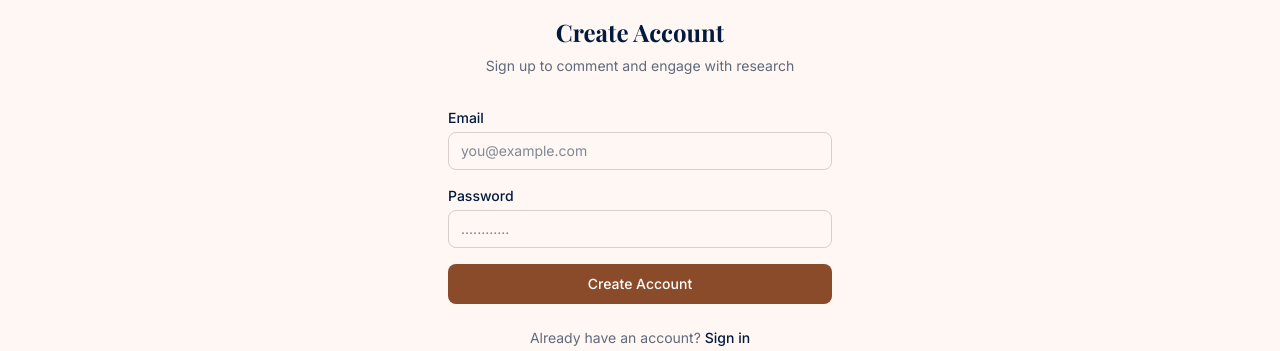
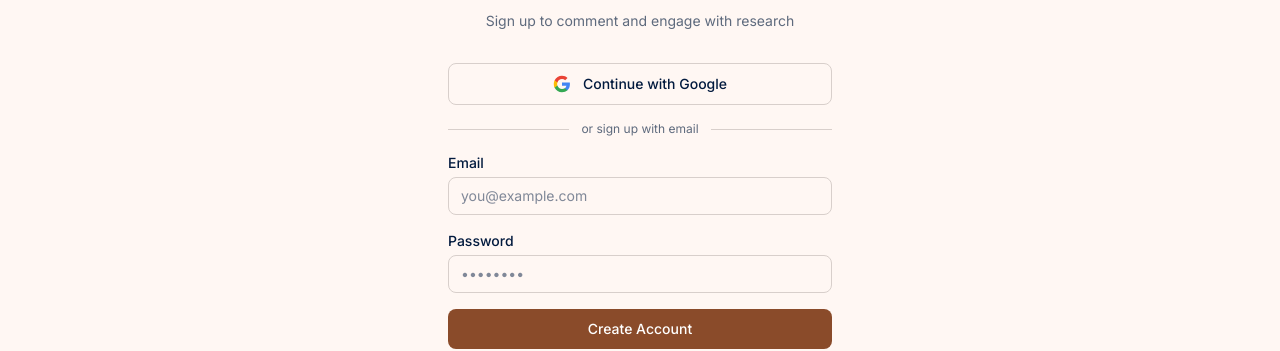
Before and after one commit to AadiZer01/aadithsantosh_website, a Next.js app: page /signup in a window 1280 px wide. Shown: the part 219-570 px from the top of the page. Built offline with nearby package versions, Linux system fonts and the light colour scheme; no server answers; a web font is replaced by a local one.

Commit message:
feat: add Google OAuth, auth callback route, fix password placeholder

```diff
--- a/src/app/login/page.tsx
+++ b/src/app/login/page.tsx
@@ -1,197 +1,144 @@
 'use client'
 
-
-
 import { useState } from 'react'
-
 import { createClient } from '@/lib/supabase/client'
-
 import { useRouter } from 'next/navigation'
-
 import Link from 'next/link'
 
-
-
 export default function LoginPage() {
-
   const [email, setEmail] = useState('')
-
   const [password, setPassword] = useState('')
-
   const [error, setError] = useState<string | null>(null)
-
   const [loading, setLoading] = useState(false)
-
+  const [oauthLoading, setOauthLoading] = useState<'google' | null>(null)
   const router = useRouter()
-
   const supabase = createClient()
 
-
-
   const handleLogin = async (e: React.FormEvent) => {
-
     e.preventDefault()
-
     setLoading(true)
-
     setError(null)
 
-
-
-    const { error } = await supabase.auth.signInWithPassword({
-
-      email,
-
-      password,
-
-    })
-
-
+    const { error } = await supabase.auth.signInWithPassword({ email, password })
 
     if (error) {
-
       setError(error.message)
-
       setLoading(false)
-
       return
-
     }
 
-
-
     router.push('/')
-
     router.refresh()
-
   }
 
-
+  const handleGoogle = async () => {
+    setOauthLoading('google')
+    setError(null)
+    const { error } = await supabase.auth.signInWithOAuth({
+      provider: 'google',
+      options: {
+        redirectTo: `${window.location.origin}/auth/callback`,
+      },
+    })
+    if (error) {
+      setError(error.message)
+      setOauthLoading(null)
+    }
+  }
 
   return (
-
     <div className="min-h-[calc(100vh-8rem)] flex items-center justify-center px-4">
-
       <div className="w-full max-w-sm">
-
         <div className="text-center mb-8">
-
           <h1 className="text-2xl font-bold text-ink">Sign In</h1>
-
           <p className="text-sm text-muted mt-2">
-
             Sign in to access research and discussions
-
           </p>
-
         </div>
 
+        {/* Google OAuth */}
+        <button
+          onClick={handleGoogle}
+          disabled={!!oauthLoading || loading}
+          className="w-full flex items-center justify-center gap-3 px-4 py-2.5 border border-line rounded-lg text-sm font-medium text-ink hover:bg-line/20 disabled:opacity-50 disabled:cursor-not-allowed transition-colors mb-4"
+        >
+          {oauthLoading === 'google' ? (
+            <span className="text-muted">Redirecting…</span>
+          ) : (
+            <>
+              <svg width="18" height="18" viewBox="0 0 24 24" xmlns="http://www.w3.org/2000/svg">
+                <path d="M22.56 12.25c0-.78-.07-1.53-.2-2.25H12v4.26h5.92c-.26 1.37-1.04 2.53-2.21 3.31v2.77h3.57c2.08-1.92 3.28-4.74 3.28-8.09z" fill="#4285F4"/>
+                <path d="M12 23c2.97 0 5.46-.98 7.28-2.66l-3.57-2.77c-.98.66-2.23 1.06-3.71 1.06-2.86 0-5.29-1.93-6.16-4.53H2.18v2.84C3.99 20.53 7.7 23 12 23z" fill="#34A853"/>
+                <path d="M5.84 14.09c-.22-.66-.35-1.36-.35-2.09s.13-1.43.35-2.09V7.07H2.18C1.43 8.55 1 10.22 1 12s.43 3.45 1.18 4.93l3.66-2.84z" fill="#FBBC05"/>
+                <path d="M12 5.38c1.62 0 3.06.56 4.21 1.64l3.15-3.15C17.45 2.09 14.97 1 12 1 7.7 1 3.99 3.47 2.18 7.07l3.66 2.84c.87-2.6 3.3-4.53 6.16-4.53z" fill="#EA4335"/>
+              </svg>
+              Continue with Google
+            </>
+          )}
+        </button>
 
+        {/* Divider */}
+        <div className="relative mb-4">
+          <div className="absolute inset-0 flex items-center">
+            <div className="w-full border-t border-line" />
+          </div>
+          <div className="relative flex justify-center text-xs text-muted">
+            <span className="bg-paper px-3">or sign in with email</span>
+          </div>
+        </div>
 
+        {/* Email/password form */}
         <form onSubmit={handleLogin} className="space-y-4">
+          <div>
+            <label htmlFor="email" className="block text-sm font-medium text-ink mb-1">
+              Email
+            </label>
+            <input
+              id="email"
+              type="email"
+              value={email}
+              onChange={(e) => setEmail(e.target.value)}
+              className="w-full px-3 py-2 border border-line rounded-lg text-sm focus:outline-none focus:ring-2 focus:ring-accent focus:border-transparent"
+              placeholder="you@example.com"
+              required
+            />
+          </div>
 
           <div>
-
-            <label htmlFor="email" className="block text-sm font-medium text-ink mb-1">
-
-              Email
-
+            <label htmlFor="password" className="block text-sm font-medium text-ink mb-1">
+              Password
             </label>
-
             <input
-
-              id="email"
-
-              type="email"
-
-              value={email}
-
-              onChange={(e) => setEmail(e.target.value)}
-
+              id="password"
+              type="password"
+              value={password}
+              onChange={(e) => setPassword(e.target.value)}
               className="w-full px-3 py-2 border border-line rounded-lg text-sm focus:outline-none focus:ring-2 focus:ring-accent focus:border-transparent"
-
-              placeholder="you@example.com"
-
+              placeholder="••••••••"
               required
-
             />
-
           </div>
 
-
-
-          <div>
-
-            <label htmlFor="password" className="block text-sm font-medium text-ink mb-1">
-
-              Password
-
-            </label>
-
-            <input
-
-              id="password"
-
-              type="password"
-
-              value={password}
-
-              onChange={(e) => setPassword(e.target.value)}
-
-              className="w-full px-3 py-2 border border-line rounded-lg text-sm focus:outline-none focus:ring-2 focus:ring-accent focus:border-transparent"
-
-              placeholder="��������"
-
-              required
-
-            />
-
-          </div>
-
-
-
           {error && (
-
             <p className="text-sm text-negative bg-negative/10 px-3 py-2 rounded-lg">{error}</p>
-
           )}
 
-
-
           <button
-
             type="submit"
-
-            disabled={loading}
-
+            disabled={loading || !!oauthLoading}
             className="w-full px-4 py-2.5 bg-accent text-white rounded-lg font-medium text-sm hover:bg-accent/90 disabled:opacity-50 disabled:cursor-not-allowed transition-colors"
-
           >
-
             {loading ? 'Signing in...' : 'Sign In'}
-
           </button>
-
         </form>
 
-
-
         <p className="text-center text-sm text-muted mt-6">
-
           Don&apos;t have an account?{' '}
-
           <Link href="/signup" className="text-ink font-medium hover:underline">
-
             Sign up
-
           </Link>
-
         </p>
-
       </div>
-
     </div>
-
   )
-
 }
--- a/src/app/signup/page.tsx
+++ b/src/app/signup/page.tsx
@@ -1,197 +1,144 @@
 'use client'
 
-
-
 import { useState } from 'react'
-
 import { createClient } from '@/lib/supabase/client'
-
 import { useRouter } from 'next/navigation'
-
 import Link from 'next/link'
 
-
-
 export default function SignupPage() {
-
   const [email, setEmail] = useState('')
-
   const [password, setPassword] = useState('')
-
   const [error, setError] = useState<string | null>(null)
-
   const [loading, setLoading] = useState(false)
-
+  const [oauthLoading, setOauthLoading] = useState<'google' | null>(null)
   const router = useRouter()
-
   const supabase = createClient()
 
-
-
   const handleSignup = async (e: React.FormEvent) => {
-
     e.preventDefault()
-
     setLoading(true)
-
     setError(null)
 
-
-
-    const { error } = await supabase.auth.signUp({
-
-      email,
-
-      password,
-
-    })
-
-
+    const { error } = await supabase.auth.signUp({ email, password })
 
     if (error) {
-
       setError(error.message)
-
       setLoading(false)
-
       return
-
     }
 
-
-
     router.push('/login?message=Check your email for confirmation')
-
     router.refresh()
-
   }
 
-
+  const handleGoogle = async () => {
+    setOauthLoading('google')
+    setError(null)
+    const { error } = await supabase.auth.signInWithOAuth({
+      provider: 'google',
+      options: {
+        redirectTo: `${window.location.origin}/auth/callback`,
+      },
+    })
+    if (error) {
+      setError(error.message)
+      setOauthLoading(null)
+    }
+  }
 
   return (
-
     <div className="min-h-[calc(100vh-8rem)] flex items-center justify-center px-4">
-
       <div className="w-full max-w-sm">
-
         <div className="text-center mb-8">
-
           <h1 className="text-2xl font-bold text-ink">Create Account</h1>
-
           <p className="text-sm text-muted mt-2">
-
             Sign up to comment and engage with research
-
           </p>
-
         </div>
 
+        {/* Google OAuth */}
+        <button
+          onClick={handleGoogle}
+          disabled={!!oauthLoading || loading}
+          className="w-full flex items-center justify-center gap-3 px-4 py-2.5 border border-line rounded-lg text-sm font-medium text-ink hover:bg-line/20 disabled:opacity-50 disabled:cursor-not-allowed transition-colors mb-4"
+        >
+          {oauthLoading === 'google' ? (
+            <span className="text-muted">Redirecting…</span>
+          ) : (
+            <>
+              <svg width="18" height="18" viewBox="0 0 24 24" xmlns="http://www.w3.org/2000/svg">
+                <path d="M22.56 12.25c0-.78-.07-1.53-.2-2.25H12v4.26h5.92c-.26 1.37-1.04 2.53-2.21 3.31v2.77h3.57c2.08-1.92 3.28-4.74 3.28-8.09z" fill="#4285F4"/>
+                <path d="M12 23c2.97 0 5.46-.98 7.28-2.66l-3.57-2.77c-.98.66-2.23 1.06-3.71 1.06-2.86 0-5.29-1.93-6.16-4.53H2.18v2.84C3.99 20.53 7.7 23 12 23z" fill="#34A853"/>
+                <path d="M5.84 14.09c-.22-.66-.35-1.36-.35-2.09s.13-1.43.35-2.09V7.07H2.18C1.43 8.55 1 10.22 1 12s.43 3.45 1.18 4.93l3.66-2.84z" fill="#FBBC05"/>
+                <path d="M12 5.38c1.62 0 3.06.56 4.21 1.64l3.15-3.15C17.45 2.09 14.97 1 12 1 7.7 1 3.99 3.47 2.18 7.07l3.66 2.84c.87-2.6 3.3-4.53 6.16-4.53z" fill="#EA4335"/>
+              </svg>
+              Continue with Google
+            </>
+          )}
+        </button>
 
+        {/* Divider */}
+        <div className="relative mb-4">
+          <div className="absolute inset-0 flex items-center">
+            <div className="w-full border-t border-line" />
+          </div>
+          <div className="relative flex justify-center text-xs text-muted">
+            <span className="bg-paper px-3">or sign up with email</span>
+          </div>
+        </div>
 
+        {/* Email/password form */}
         <form onSubmit={handleSignup} className="space-y-4">
+          <div>
+            <label htmlFor="email" className="block text-sm font-medium text-ink mb-1">
+              Email
+            </label>
+            <input
+              id="email"
+              type="email"
+              value={email}
+              onChange={(e) => setEmail(e.target.value)}
+              className="w-full px-3 py-2 border border-line rounded-lg text-sm focus:outline-none focus:ring-2 focus:ring-accent focus:border-transparent"
+              placeholder="you@example.com"
+              required
+            />
+          </div>
 
           <div>
-
-            <label htmlFor="email" className="block text-sm font-medium text-ink mb-1">
-
-              Email
-
+            <label htmlFor="password" className="block text-sm font-medium text-ink mb-1">
+              Password
             </label>
-
             <input
-
-              id="email"
-
-              type="email"
-
-              value={email}
-
-              onChange={(e) => setEmail(e.target.value)}
-
+              id="password"
+              type="password"
+              value={password}
+              onChange={(e) => setPassword(e.target.value)}
               className="w-full px-3 py-2 border border-line rounded-lg text-sm focus:outline-none focus:ring-2 focus:ring-accent focus:border-transparent"
-
-              placeholder="you@example.com"
-
+              placeholder="••••••••"
               required
-
             />
-
           </div>
 
-
-
-          <div>
-
-            <label htmlFor="password" className="block text-sm font-medium text-ink mb-1">
-
-              Password
-
-            </label>
-
-            <input
-
-              id="password"
-
-              type="password"
-
-              value={password}
-
-              onChange={(e) => setPassword(e.target.value)}
-
-              className="w-full px-3 py-2 border border-line rounded-lg text-sm focus:outline-none focus:ring-2 focus:ring-accent focus:border-transparent"
-
-              placeholder="............"
-
-              required
-
-            />
-
-          </div>
-
-
-
           {error && (
-
             <p className="text-sm text-negative bg-negative/10 px-3 py-2 rounded-lg">{error}</p>
-
           )}
 
-
-
           <button
-
             type="submit"
-
-            disabled={loading}
-
+            disabled={loading || !!oauthLoading}
             className="w-full px-4 py-2.5 bg-accent text-white rounded-lg font-medium text-sm hover:bg-accent/90 disabled:opacity-50 disabled:cursor-not-allowed transition-colors"
-
           >
-
             {loading ? 'Creating account...' : 'Create Account'}
-
           </button>
-
         </form>
 
-
-
         <p className="text-center text-sm text-muted mt-6">
-
           Already have an account?{' '}
-
           <Link href="/login" className="text-ink font-medium hover:underline">
-
             Sign in
-
           </Link>
-
         </p>
-
       </div>
-
     </div>
-
   )
-
 }
```
Also changed, not shown: src/app/auth/callback/route.ts (added, +19 -0 lines).
